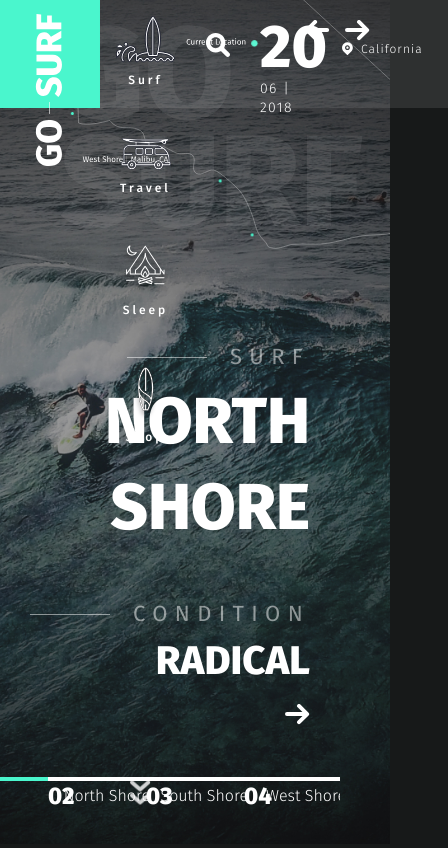
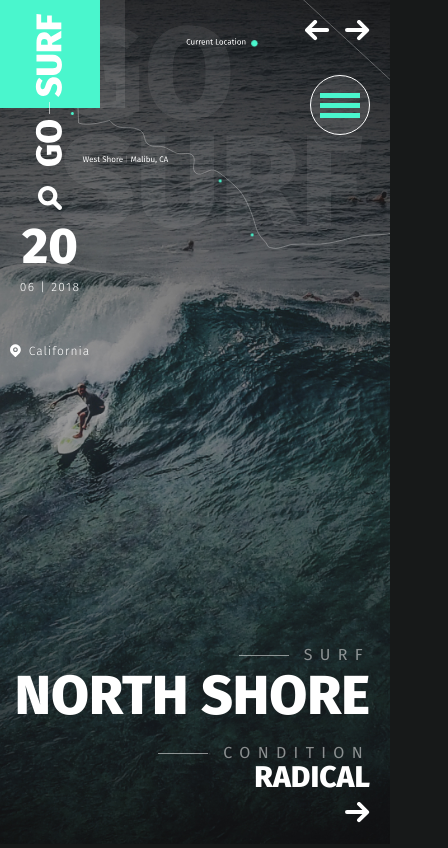
Before and after one commit to Funnycraft-afk/surfworld, a website: page app/index.html in a window 390 px wide. Shown: the whole page, 448 px wide, since content can reach past the window. Drawn offline with nearby package versions, Linux system fonts and the light colour scheme.

Commit message:
продолжение адаптива

```diff
--- a/app/index.html
+++ b/app/index.html
@@ -61,6 +61,15 @@
 
     </div>
 
+    <!-- Кнопка для вызова меню на низких разрешениях жкрана -->
+    <div class="menu-btn">
+        <div class="menu-btn__inner">
+            <div class="menu-btn__line"></div>
+            <div class="menu-btn__line"></div>
+            <div class="menu-btn__line"></div>
+        </div>
+    </div>
+
     <!-- Боковая колонка и логотип -->
     <div class="header__aside">
 
@@ -69,6 +78,8 @@
                 <img src="img/logo.svg" alt="logo image">
             </a>
         </div>
+
+
 
         <nav class="menu">
             <ul class="menu__list">
--- a/app/js/main.js
+++ b/app/js/main.js
@@ -91,7 +91,10 @@ $(function () {
 
     $('.surfboard-box__circle').on('click', function(){
       $(this).toggleClass('active')
+    });
 
+    $('.menu-btn').on('click', function(){
+      $('.menu').toggleClass('active')
 
 
     });
--- a/app/scss/_media.scss
+++ b/app/scss/_media.scss
@@ -79,14 +79,13 @@
         font-size: 65px;
     }
 
-
-
-
-
-
+    .header__arrows {
+        left: 20px;
+        bottom: 20px;
+    }
 }
 
-@media (max-width: 1366px) {
+@media (max-width: 1340px) {
     .header__map {
         svg {
             width: 500px;
@@ -106,6 +105,142 @@
 
 }
 
-@media (max-width: 1366px) {
+@media (max-width: 1040px) {
+    .menu-btn {
+        width: 60px;
+        height: 60px;
+        display: flex;
+        justify-content: center;
+        align-items: center;
+        border-radius: 50%;
+        border: 1px solid #fff;
+        position: absolute;
+        right: 20px;
+        top: 75px;
+        z-index: 10;
+        background-color: rgba(255,255,255,0.1);
+        &__inner {
+            width: 40px;
+        }
+
+        &__line {
+            height: 5px;
+            background-color: $green;
+            + .menu-btn__line {
+                margin-top: 5px;
+            }
+        }
+    }
+
+    .header__arrows {
+        display: none;
+    }
+
+    .menu {
+        background-color: #000;
+        z-index: 12;
+        position: absolute;
+        top: 0;
+        left: 0;
+        right: 0;
+        bottom: 0;
+        transform: translateX(-100%);
+        display: flex;
+        justify-content: center;
+        align-items: center;
+        padding-top: 16px;
+        transition: all .5s;
+        &.active {
+            transform: translateX(0);
+
+        }
+    }
+
+    .header__search {
+        padding: 40px 15px 15px;
+    }
+
+    .slider-item__info {
+        position: absolute;
+        right: 20px;
+        bottom: 17px;
+        text-align: right;
+    }
+
+    .slider-item__info-text {
+        font-size: 30px;
+        line-height: 20px;
+        margin-bottom: 15px;
+    }
+
+    .headline-left {
+        font-size: 16px;
+        line-height: 18px;
+        padding-left: 65px;
+        &::before {
+            width: 50px;
+        }
+    }
+
+    .slider-item__info-subtext {
+        margin-bottom: 5px;
+    }
+
+    .slider-item__info-title {
+        font-size: 55px;
+        line-height: 55px;
+        margin-bottom: 20px;
+
+    }
+
+    .slider-dots {
+        right: 0;
+        left: 10px;
+        margin: 0 auto;
+        bottom: 5px;
+    }
+
+    .dots-box {
+        width: 125px;
+
+        &__number {
+            font-size: 18px;
+        }
+
+        &__name {
+            line-height: 18px;
+        }
+    }
+}
+
+@media (max-width: 960px) {
+    .slider-dots {
+        display: none;
+
+    }
+}
+
+@media (max-width: 767px) {
 
 }
+
+@media (max-width: 460px) {
+    .header__aside {
+        display: block;
+        text-align: center;
+    }
+
+    .header__search {
+        padding: 15px 0 0;
+    }
+
+    .header__date {
+        padding: 0;
+        font-size: 50px;
+
+
+        span {
+            font-size: 12px;
+        }
+    }
+}
--- a/app/scss/blocks/_0-header.scss
+++ b/app/scss/blocks/_0-header.scss
@@ -168,6 +168,9 @@
     }
 }
 
+
+
+
 .header__search {
     padding-top: 15px;
     padding-bottom: 25px;
```
Also changed, not shown: app/html/blocks/0-header.html (+11 -0 lines), app/css/style.min.css.
